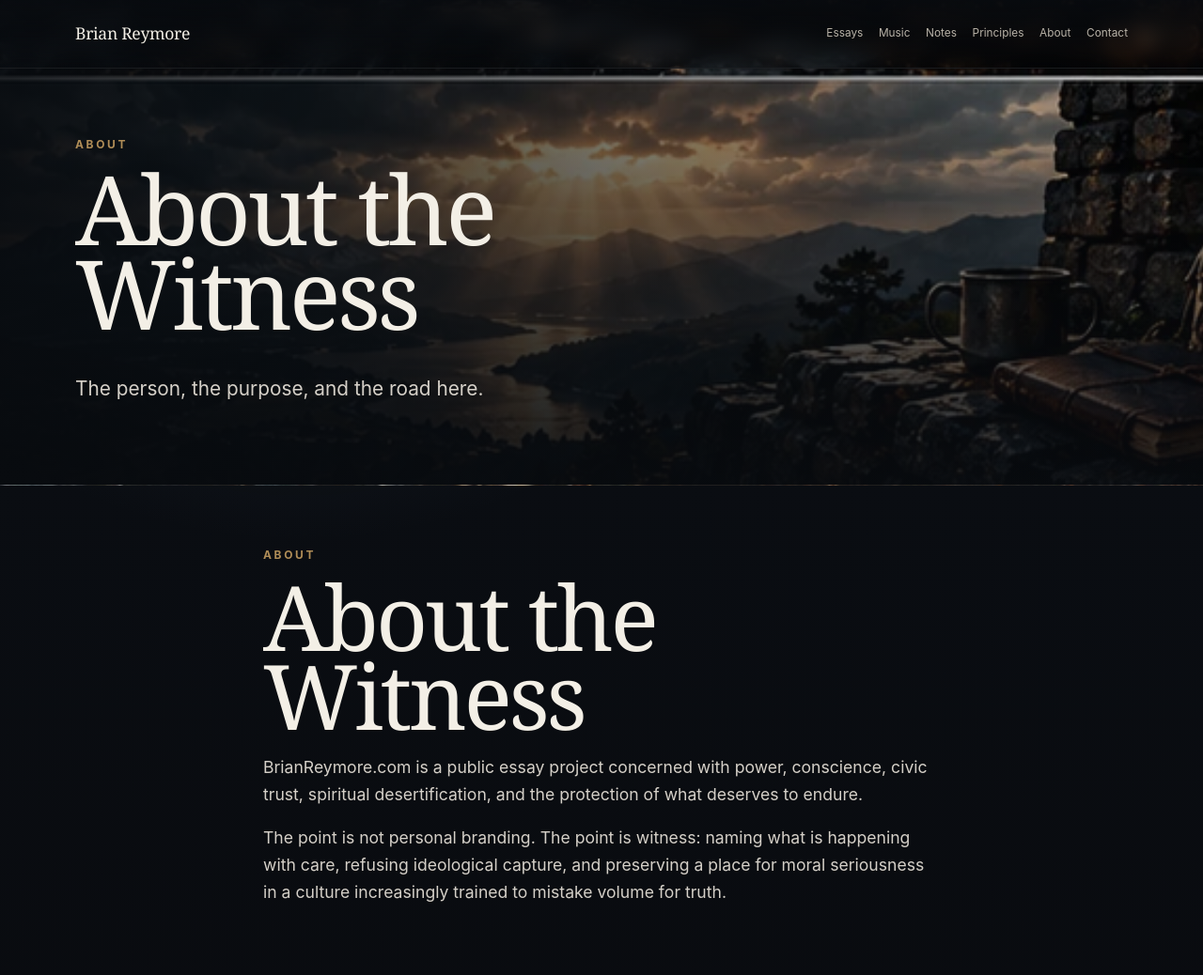
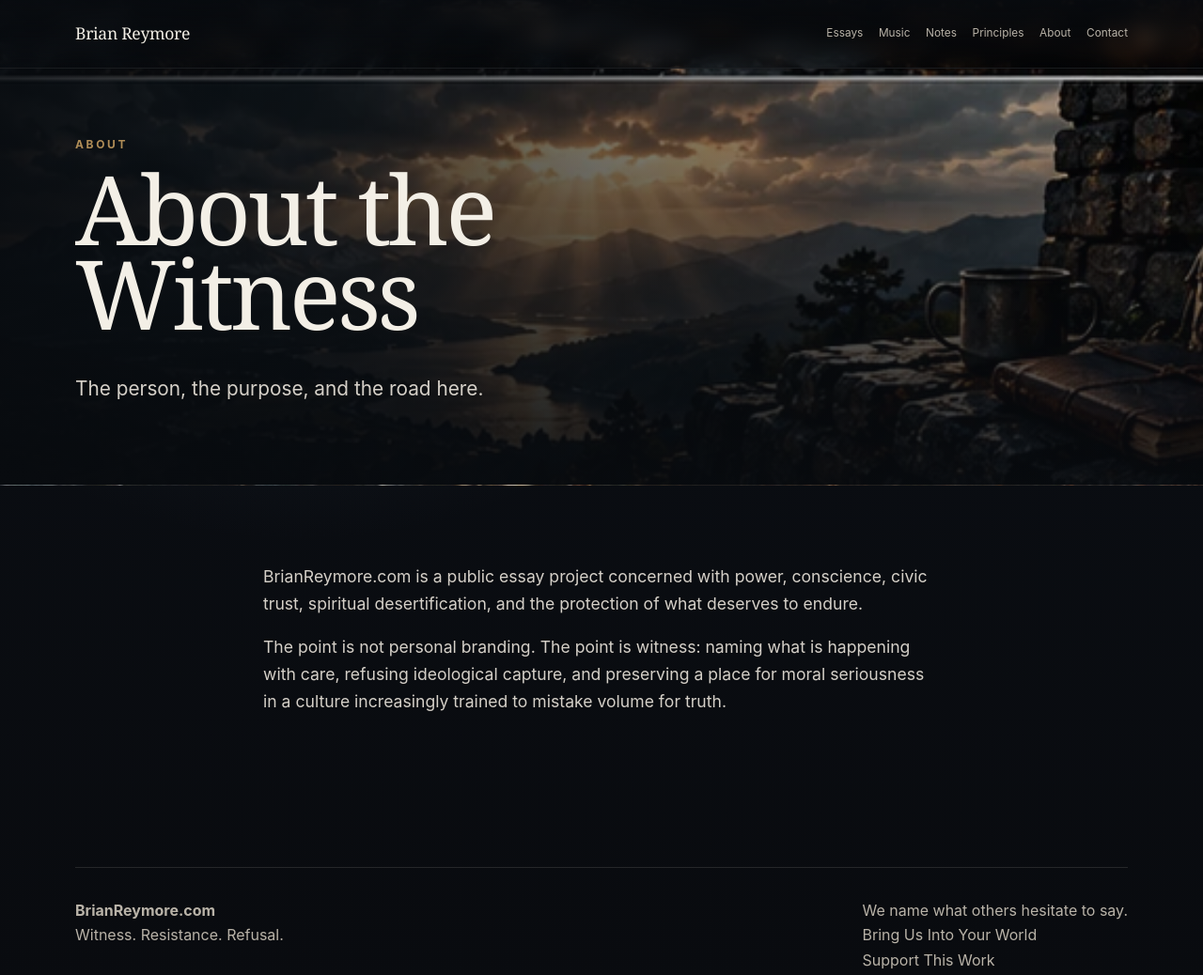
Before and after one commit to Universal541/brianreymore, an Astro site: page /about in a window 1280 px wide. Shown: the top 1038 px of the page at 94% size. Built offline with nearby package versions, Linux system fonts and the light colour scheme; Astro itself is replaced by a stand-in of ours.

Commit message:
Refine site navigation, hierarchy and image references

```diff
--- a/src/pages/about.astro
+++ b/src/pages/about.astro
@@ -5,8 +5,6 @@ import BaseLayout from '../layouts/BaseLayout.astro';
 <header class="editorial-hero editorial-hero--about"><div class="kicker">about</div><h1>About the Witness</h1><p>The person, the purpose, and the road here.</p></header>
 
   <main class="prose reading">
-    <div class="kicker">About</div>
-    <h1>About the Witness</h1>
     <p>BrianReymore.com is a public essay project concerned with power, conscience, civic trust, spiritual desertification, and the protection of what deserves to endure.</p>
     <p>The point is not personal branding. The point is witness: naming what is happening with care, refusing ideological capture, and preserving a place for moral seriousness in a culture increasingly trained to mistake volume for truth.</p>
   </main>
```
